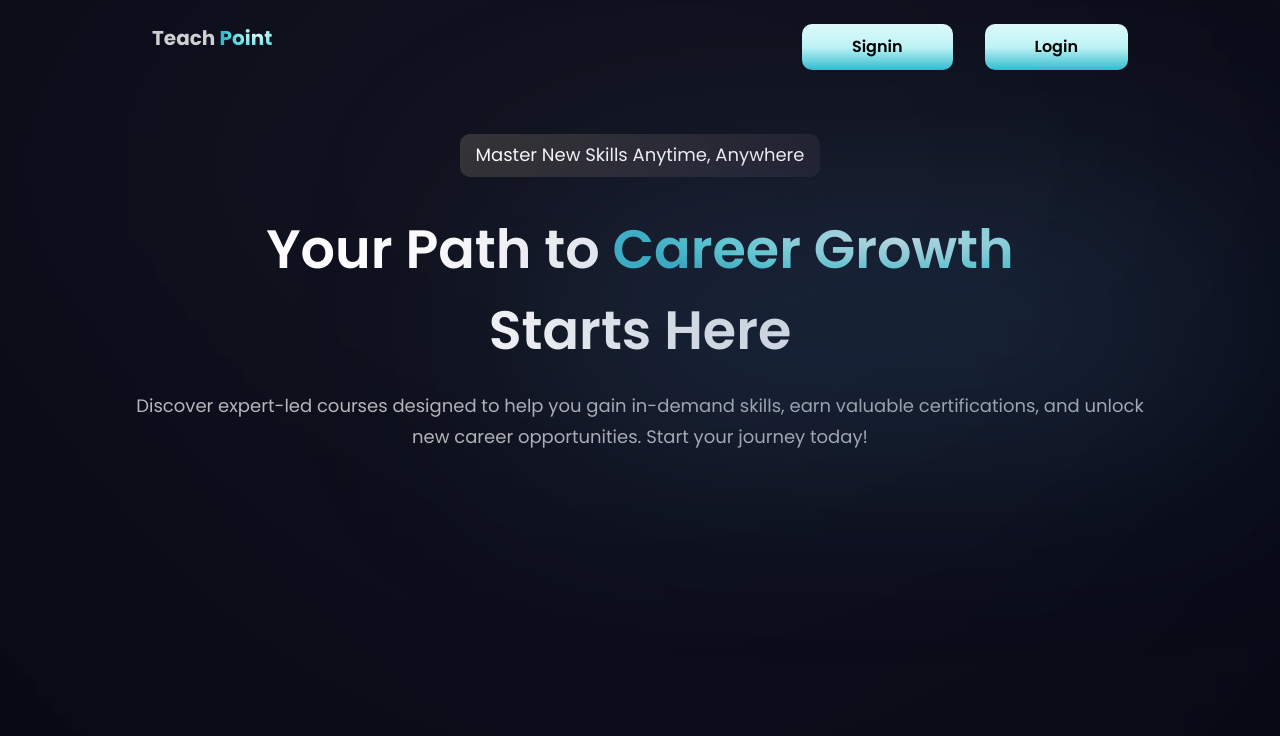
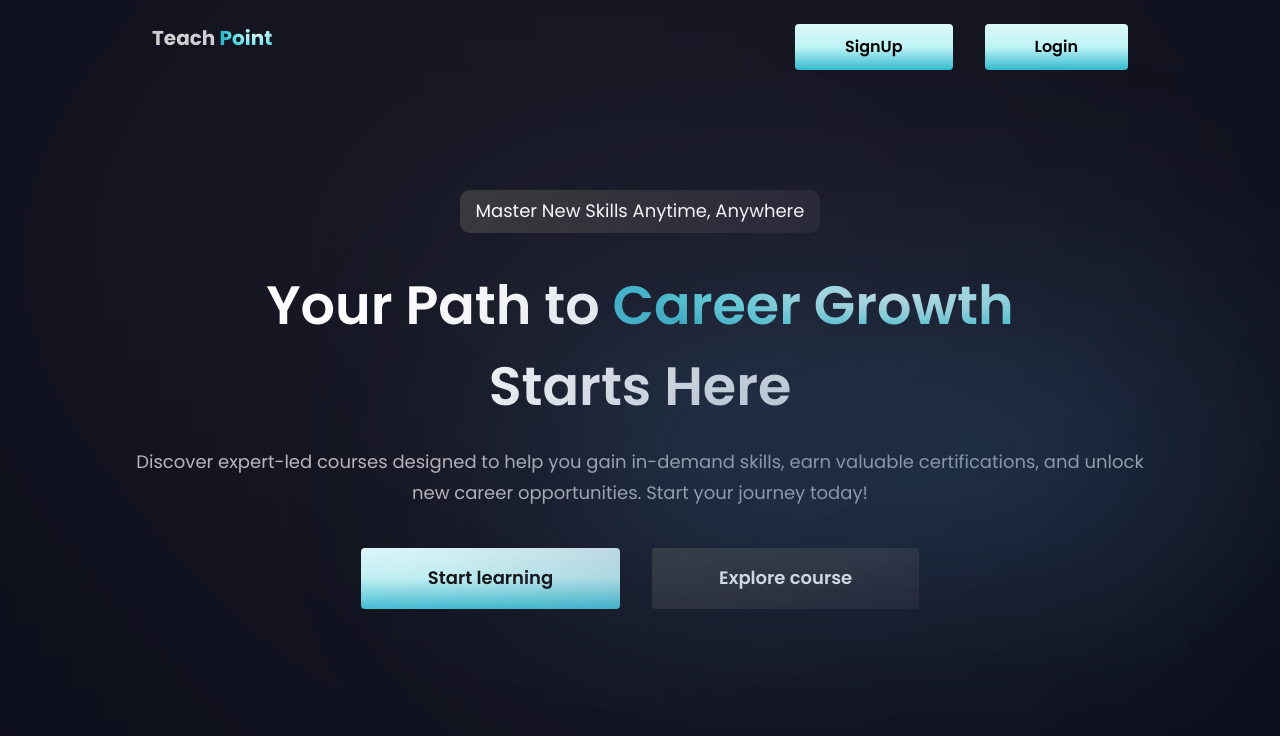
Before and after one commit to priyankashah3107/courseSelling, a React (Vite) app in the folder frontend/: page / in a window 1280 px wide. Shown: the top 736 px of the page. Built offline with nearby package versions, Linux system fonts and the light colour scheme.

Commit message:
feat: hero + Navbar

```diff
--- a/frontend/package.json
+++ b/frontend/package.json
@@ -15,6 +15,7 @@
     "lucide-react": "^0.469.0",
     "react": "^18.3.1",
     "react-dom": "^18.3.1",
+    "react-hot-toast": "^2.4.1",
     "react-router-dom": "^7.1.1",
     "tailwind-merge": "^2.5.5"
   },
--- a/frontend/src/App.jsx
+++ b/frontend/src/App.jsx
@@ -2,21 +2,35 @@ import React from "react";
 import Navbar from "./components/ui/Navbar";
 import styles from "./style";
 import Hero from "./components/ui/Hero";
+import HomePage from "./components/ui/HomePage";
+import { Route, Routes } from "react-router-dom";
+import { Home } from "lucide-react";
+import SignupPage from "./components/ui/SignupPage";
+import LoginPage from "./components/ui/LoginPage";
 
 const App = () => {
   return (
-    <div className=" bg-primary h-screen  w-full overflow-hidden">
-      <div className={`${styles.paddingX} ${styles.flexCenter}`}>
-        <div className={`${styles.boxWidth} ${styles.textWhite}`}>
-          <Navbar />
-        </div>
-      </div>
+    // <div className=" bg-primary h-screen  w-full overflow-hidden">
+    //   <div className={`${styles.paddingX} ${styles.flexCenter}`}>
+    //     <div className={`${styles.boxWidth} ${styles.textWhite}`}>
+    //       <Navbar />
+    //     </div>
+    //   </div>
 
-      <div className={` bg-primary ${styles.flexStart}`}>
-        <div className={` ${styles.boxWidth} ${styles.textWhite}`}>
-          <Hero />
-        </div>
-      </div>
+    //   <div className={` bg-primary ${styles.flexStart}`}>
+    //     <div className={` ${styles.boxWidth} ${styles.textWhite}`}>
+    //       <Hero />
+    //     </div>
+    //   </div>
+    // </div>
+
+    <div>
+      <Routes>
+        <Route path="/" element={<HomePage />} />
+        <Route path="/signup" element={<SignupPage />} />
+
+        <Route path="/login" element={<LoginPage />} />
+      </Routes>
     </div>
   );
 };
--- a/frontend/src/components/ui/Button.jsx
+++ b/frontend/src/components/ui/Button.jsx
@@ -1,12 +1,47 @@
+// import React from "react";
+// import { Link } from "react-router-dom";
+
+// const Button = ({ value, className, href, onClick }) => {
+//   return (
+//     <button
+//       to={href}
+//       onClick={onClick}
+//       className={`px-[12px] py-[6px] md:px-[50px] md:py-[11px] bg-gradient-to-b from-[#def9fa] via-[#bef3f5] to-[#33bbcf] rounded-[6px] md:rounded-[10px] justify-center items-center gap-2 inline-flex text-black text-[12px] md:text-base font-medium md:font-semibold font-['Poppins'] leading-tight cursor-pointer ${className}`}
+//     >
+//       {value}
+//     </button>
+//   );
+// };
+
+// export default Button;
+
 import React from "react";
-import { Link } from "react-router-dom";
 
-const Button = ({ value, className, href, onClick }) => {
+const Button = ({
+  value,
+  className,
+  href,
+  onClick,
+  variant = "default",
+  size = "small",
+}) => {
+  const variants = {
+    default: "bg-gradient-to-b from-[#def9fa] via-[#bef3f5] to-[#33bbcf]",
+    dark: "bg-gradient-to-br from-[#272727] to-[#100f1c]",
+    pink: "bg-gradient-to-b from-[#def9fa] via-[#e8bef5] to-[#cf33c7]",
+    purple: "bg-gradient-to-b from-[#dfdefa] via-[#c8bef5] to-[#4f33cf]",
+  };
+
+  const sizes = {
+    small: "px-[12px] py-[6px] text-[12px]",
+    medium: "px-[50px] py-[11px] text-base",
+    large: "px-[67px] py-[19px] text-lg",
+  };
+
   return (
     <button
-      to={href}
       onClick={onClick}
-      className={`px-[12px] py-[6px] md:px-[50px] md:py-[11px] bg-gradient-to-b from-[#def9fa] via-[#bef3f5] to-[#33bbcf] rounded-[6px] md:rounded-[10px] justify-center items-center gap-2 inline-flex text-black text-[12px] md:text-base font-medium md:font-semibold font-['Poppins'] leading-tight cursor-pointer ${className}`}
+      className={`rounded justify-center items-center gap-2 inline-flex font-['Poppins'] leading-tight cursor-pointer ${variants[variant]} ${sizes[size]} ${className}`}
     >
       {value}
     </button>
--- a/frontend/src/components/ui/Hero.jsx
+++ b/frontend/src/components/ui/Hero.jsx
@@ -1,11 +1,20 @@
+import { useNavigate } from "react-router-dom";
 import styles from "../../style";
+import Button from "./Button";
 
 function Hero() {
+  let navigate = useNavigate();
+  const allCourses = () => {
+    navigate("/allcourses");
+  };
+  const signup = () => {
+    navigate("/signup");
+  };
   return (
     <>
       <section
         id="home"
-        className={`flex md:flex-row flex- col justify-center items-center text-center relative  `}
+        className={`flex md:flex-row flex- col justify-center items-center text-center relative   `}
       >
         <div className="absolute z-[0] w-[40%] h-[35%] top-0 pink__gradient" />
         <div className="absolute z-[1] size-[80%] bottom-40 rounded-full white__gradient" />
@@ -13,7 +22,7 @@ function Hero() {
         <div
           className={`flex-1 ${styles.flexCenter} flex-col xl:px-0 sm:px-16 px-6`}
         >
-          <div className="flex flex-row items-center px-3 py-1.5  md:py-[6px] md:px-4 bg-discount-gradient rounded-[10px] mb-2 ">
+          <div className="flex flex-row items-center px-3 py-1.5  md:py-[6px] md:px-4 bg-discount-gradient rounded-[10px] mb-2 mt-10 md:mt-14 ">
             {/* <img src={discount} alt="discount" className={`size-32px`} /> */}
 
             <p className={`${styles.paragraph} justify-center items-center `}>
@@ -42,6 +51,23 @@ function Hero() {
             skills, earn valuable certifications, and unlock new career
             opportunities. Start your journey today!
           </p>
+
+          <div className="flex flex-col sm:flex-row gap-4 md:gap-8 mt-10">
+            <Button
+              value={"Start learning"}
+              variant="default"
+              size="large"
+              className={`text-black font-semibold`}
+              onClick={signup}
+            />
+            <Button
+              value={"Explore course"}
+              variant="dark"
+              size="large"
+              onClick={allCourses}
+              className={`text-white font-semibold hover:bg-[#111111]`}
+            />
+          </div>
         </div>
       </section>
     </>
--- /dev/null
+++ b/frontend/src/components/ui/HomePage.jsx
@@ -0,0 +1,24 @@
+import React from "react";
+import styles from "../../style";
+import Navbar from "./Navbar";
+import Hero from "./Hero";
+
+const HomePage = () => {
+  return (
+    <div className=" bg-primary h-screen  w-full overflow-hidden">
+      <div className={`${styles.paddingX} ${styles.flexCenter}`}>
+        <div className={`${styles.boxWidth} ${styles.textWhite}`}>
+          <Navbar />
+        </div>
+      </div>
+
+      <div className={` bg-primary ${styles.flexStart}`}>
+        <div className={` ${styles.boxWidth} ${styles.textWhite}`}>
+          <Hero />
+        </div>
+      </div>
+    </div>
+  );
+};
+
+export default HomePage;
--- a/frontend/src/components/ui/LoginPage.jsx
+++ b/frontend/src/components/ui/LoginPage.jsx
@@ -2,7 +2,7 @@ import React, { useState } from "react";
 import { Mail, Lock } from "lucide-react";
 import styles from "../../style";
 
-const LoginForm = () => {
+const LoginPage = () => {
   const [formData, setFormData] = useState({
     email: "",
     password: "",
@@ -22,7 +22,7 @@ const LoginForm = () => {
     <div className="bg-primary w-full h-screen p-10 ">
       <div className="w-full max-w-md mx-auto p-8 rounded-xl bg-black-gradient">
         <h2 className={`${styles.heading2} text-center mb-6`}>Welcome Back</h2>
-        <form onSubmit={handleSubmit} className="space-y-4">
+        <form onSubmit={handleSubmit} className="space-y-4 ">
           <div className="relative">
             <Mail
               className="absolute left-3 top-1/2 transform -translate-y-1/2 text-dimWhite"
@@ -74,4 +74,4 @@ const LoginForm = () => {
   );
 };
 
-export default LoginForm;
+export default LoginPage;
--- a/frontend/src/components/ui/Navbar.jsx
+++ b/frontend/src/components/ui/Navbar.jsx
@@ -4,7 +4,7 @@ import { useNavigate } from "react-router-dom";
 
 const Navbar = () => {
   let navigate = useNavigate();
-  const signin = () => {
+  const signup = () => {
     navigate("/signup");
   };
 
@@ -21,11 +21,15 @@ const Navbar = () => {
 
         <div className="flex flex-row md:gap-8 ">
           <Button
-            value={"Signin"}
-            className={`hidden md:block`}
-            onClick={signin}
+            value={"SignUp"}
+            className={`hidden md:block text-black font-semibold md:px-[50px] md:py-[11px] md:text-base`}
+            onClick={signup}
           />
-          <Button value={"Login"} onClick={login} className="" />
+          <Button
+            value={"Login"}
+            onClick={login}
+            className="text-black font-semibold md:px-[50px] md:py-[11px] md:text-base"
+          />
         </div>
       </nav>
     </>
```
Also changed, not shown: frontend/src/main.jsx (+9 -9 lines), 1 other file (tests, documents, lock files or other folders).
